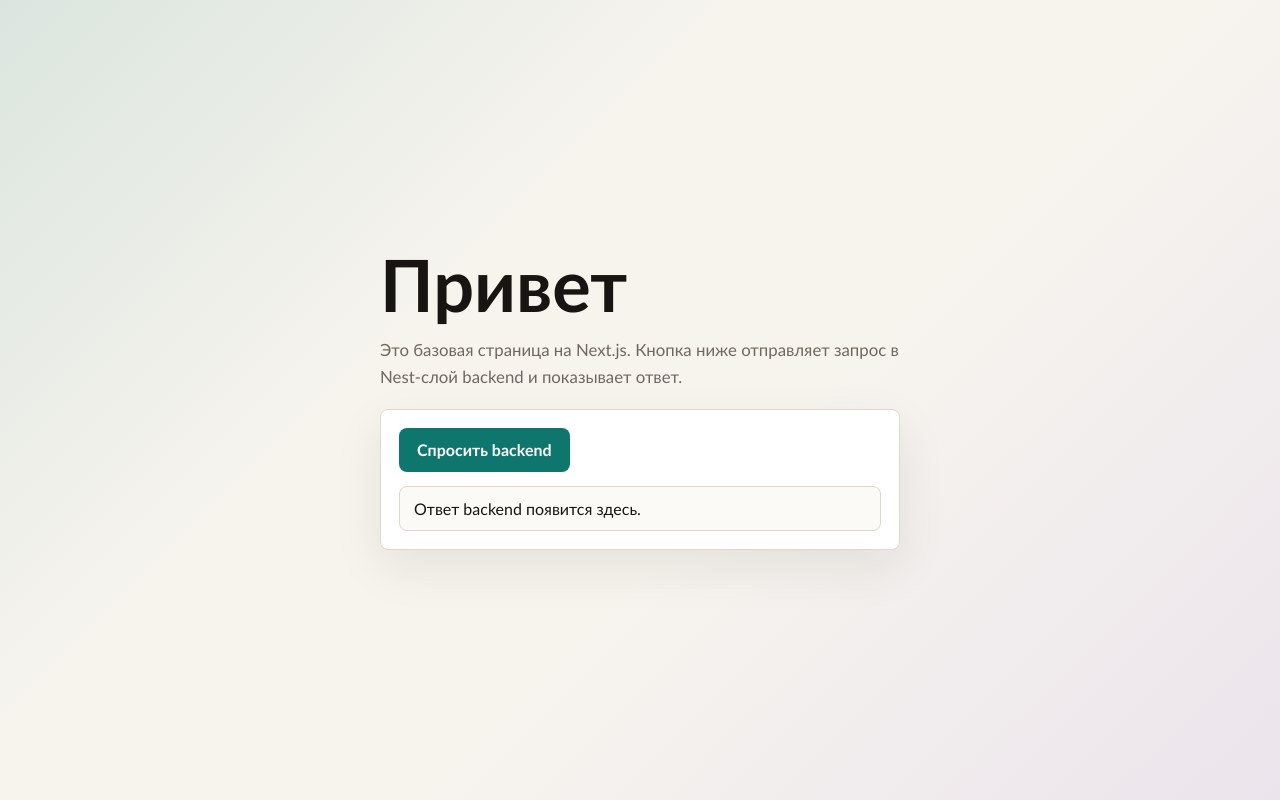
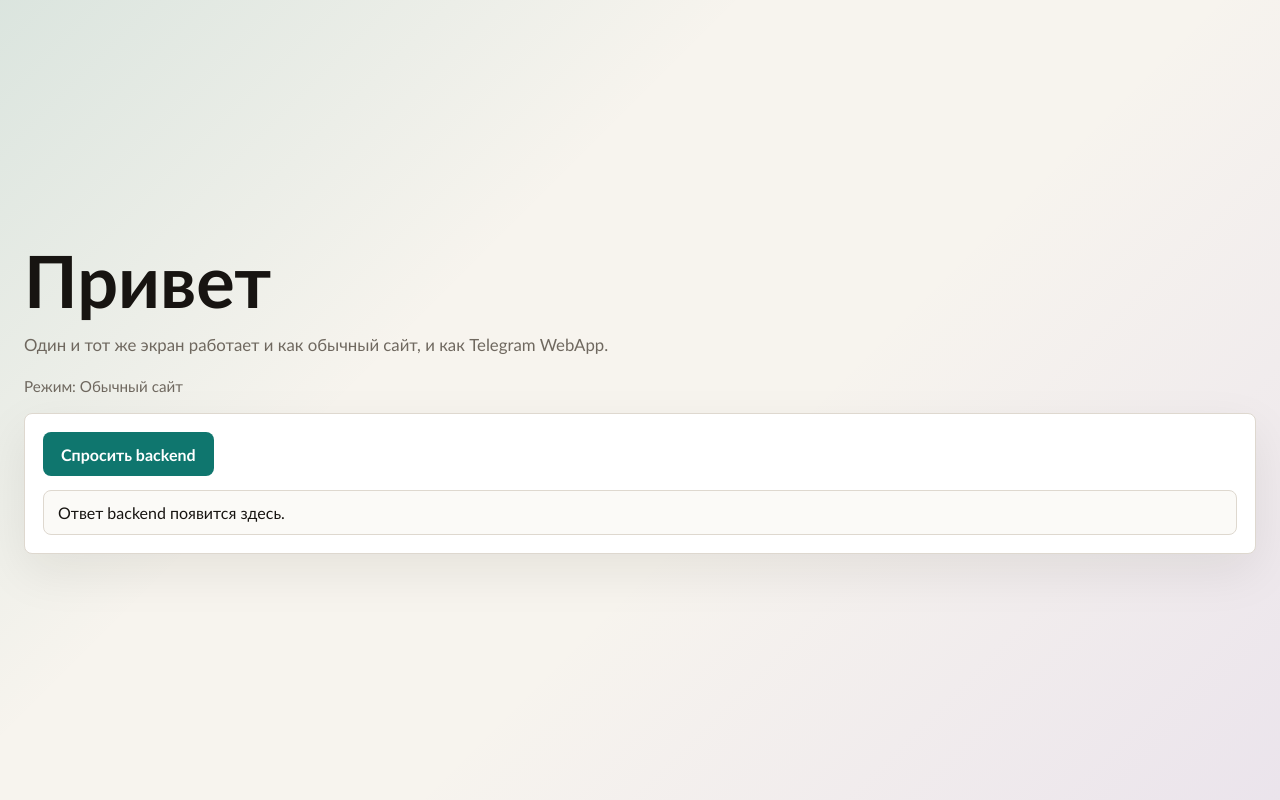
Before and after one commit to ASGladchenko/tg-promo, a Next.js app: page / in a window 1280 px wide. Built offline with nearby package versions, Linux system fonts and the light colour scheme.

Commit message:
tg-web-app test

```diff
--- a/app/layout.tsx
+++ b/app/layout.tsx
@@ -1,4 +1,5 @@
 import type { Metadata } from "next";
+import Script from "next/script";
 import "./globals.css";
 
 export const metadata: Metadata = {
@@ -13,7 +14,10 @@ export default function RootLayout({
 }>) {
   return (
     <html lang="ru">
-      <body>{children}</body>
+      <body>
+        <Script src="https://telegram.org/js/telegram-web-app.js" strategy="beforeInteractive" />
+        {children}
+      </body>
     </html>
   );
 }
--- a/app/page.module.css
+++ b/app/page.module.css
@@ -6,7 +6,7 @@
 }
 
 .shell {
-  width: min(520px, 100%);
+  width: 100%;
   display: grid;
   gap: 18px;
 }
@@ -25,6 +25,12 @@
   line-height: 1.6;
 }
 
+.meta {
+  margin: 0;
+  color: var(--muted);
+  font-size: 0.95rem;
+}
+
 .panel {
   display: grid;
   gap: 14px;
@@ -33,6 +39,12 @@
   border: 1px solid var(--border);
   border-radius: 8px;
   box-shadow: 0 18px 50px rgba(23, 20, 17, 0.08);
+}
+
+.actions {
+  display: flex;
+  flex-wrap: wrap;
+  gap: 10px;
 }
 
 .button {
@@ -63,6 +75,21 @@
   opacity: 0.72;
 }
 
+.secondaryButton {
+  min-height: 44px;
+  padding: 0 18px;
+  border-radius: 8px;
+  background: transparent;
+  color: var(--foreground);
+  border: 1px solid var(--border);
+  cursor: pointer;
+  font-weight: 700;
+}
+
+.secondaryButton:hover {
+  background: #f3efe7;
+}
+
 .response {
   min-height: 44px;
   margin: 0;
--- a/app/page.tsx
+++ b/app/page.tsx
@@ -1,6 +1,6 @@
 "use client";
 
-import { useState } from "react";
+import { useEffect, useMemo, useState } from "react";
 import styles from "./page.module.css";
 
 type HelloResponse = {
@@ -9,15 +9,79 @@ type HelloResponse = {
   time: string;
 };
 
+type TelegramUser = {
+  id?: number;
+  first_name?: string;
+  username?: string;
+};
+
+type TelegramWebApp = {
+  ready: () => void;
+  expand: () => void;
+  sendData: (data: string) => void;
+  platform?: string;
+  themeParams?: {
+    bg_color?: string;
+    text_color?: string;
+    button_color?: string;
+  };
+  initDataUnsafe?: {
+    user?: TelegramUser;
+  };
+};
+
+declare global {
+  interface Window {
+    Telegram?: {
+      WebApp?: TelegramWebApp;
+    };
+  }
+}
+
 export default function Home() {
   const [response, setResponse] = useState("Ответ backend появится здесь.");
   const [isLoading, setIsLoading] = useState(false);
+  const [telegramApp, setTelegramApp] = useState<TelegramWebApp | null>(null);
+
+  useEffect(() => {
+    const webApp = window.Telegram?.WebApp;
+    if (!webApp) return;
+
+    webApp.ready();
+    webApp.expand();
+    setTelegramApp(webApp);
+
+    const theme = webApp.themeParams;
+    if (theme?.bg_color) {
+      document.documentElement.style.setProperty("--background", theme.bg_color);
+    }
+    if (theme?.text_color) {
+      document.documentElement.style.setProperty("--foreground", theme.text_color);
+    }
+    if (theme?.button_color) {
+      document.documentElement.style.setProperty("--accent", theme.button_color);
+    }
+  }, []);
+
+  const isTelegram = telegramApp !== null;
+  const telegramUserLabel = useMemo(() => {
+    const user = telegramApp?.initDataUnsafe?.user;
+    if (!user) return "Гость";
+
+    if (user.username) return `@${user.username}`;
+    if (user.first_name) return user.first_name;
+    return `user:${user.id ?? "unknown"}`;
+  }, [telegramApp]);
 
   async function askBackend() {
     setIsLoading(true);
 
     try {
-      const res = await fetch("/api/hello");
+      const res = await fetch("/api/hello", { cache: "no-store" });
+      if (!res.ok) {
+        throw new Error("Backend request failed");
+      }
+
       const data = (await res.json()) as HelloResponse;
       setResponse(`${data.message} Путь: ${data.path}. Время: ${data.time}`);
     } catch {
@@ -27,19 +91,45 @@ export default function Home() {
     }
   }
 
+  function sendResponseToTelegram() {
+    if (!telegramApp) {
+      setResponse("Telegram WebApp недоступен в обычном браузере.");
+      return;
+    }
+
+    const payload = {
+      type: "hello_response",
+      text: response,
+      sentAt: new Date().toISOString()
+    };
+
+    telegramApp.sendData(JSON.stringify(payload));
+    setResponse("Данные отправлены в Telegram-бот.");
+  }
+
   return (
     <main className={styles.page}>
       <section className={styles.shell}>
         <h1 className={styles.title}>Привет</h1>
         <p className={styles.lead}>
-          Это базовая страница на Next.js. Кнопка ниже отправляет запрос в Nest-слой
-          backend и показывает ответ.
+          Один и тот же экран работает и как обычный сайт, и как Telegram WebApp.
+        </p>
+        <p className={styles.meta}>
+          Режим: {isTelegram ? `Telegram (${telegramApp?.platform ?? "unknown"})` : "Обычный сайт"}
+          {isTelegram ? ` · Пользователь: ${telegramUserLabel}` : ""}
         </p>
 
         <div className={styles.panel}>
-          <button className={styles.button} disabled={isLoading} onClick={askBackend}>
-            {isLoading ? "Запрашиваю..." : "Спросить backend"}
-          </button>
+          <div className={styles.actions}>
+            <button className={styles.button} disabled={isLoading} onClick={askBackend}>
+              {isLoading ? "Запрашиваю..." : "Спросить backend"}
+            </button>
+            {isTelegram ? (
+              <button className={styles.secondaryButton} onClick={sendResponseToTelegram}>
+                Отправить ответ в Telegram
+              </button>
+            ) : null}
+          </div>
           <p className={styles.response}>{response}</p>
         </div>
       </section>
```
